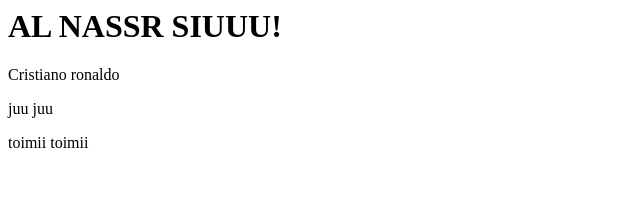
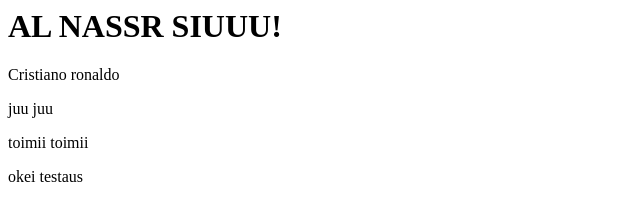
Before and after one commit to JoonaPoutanen7/html2, a plain HTML site: page index.html in a window 1280 px wide. Shown: the full height of the page, 0-640 px from the left. Drawn offline with Linux system fonts and the light colour scheme.

Commit message:
versio testaus

```diff
--- a/index.html
+++ b/index.html
@@ -2,3 +2,4 @@
 <p>Cristiano ronaldo</p>
 <p>juu juu</p>
 <p>toimii toimii</p>
+<p>okei testaus</p>
```
